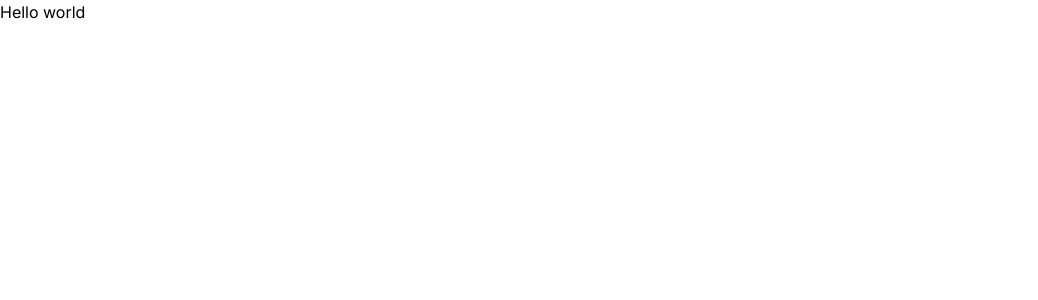
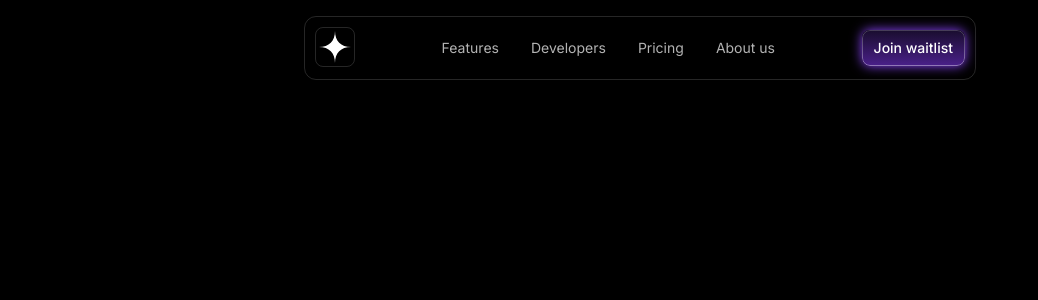
Before and after one commit to sujeethshingade/ai-startup-landingpage, a Next.js app: page / in a window 1280 px wide. Shown: the top 300 px of the page, without its empty margins (0-1038 px from the left). Built offline with nearby package versions, Linux system fonts and the light colour scheme.

Commit message:
add header

```diff
--- a/package.json
+++ b/package.json
@@ -15,7 +15,7 @@
     "next": "14.2.5",
     "react": "^18",
     "react-dom": "^18",
-    "tailwind-merge": "^2.4.0"
+    "tailwind-merge": "^2.5.2"
   },
   "devDependencies": {
     "@svgr/webpack": "^8.1.0",
--- a/src/app/layout.tsx
+++ b/src/app/layout.tsx
@@ -1,11 +1,12 @@
 import type { Metadata } from "next";
 import { Inter } from "next/font/google";
 import "./globals.css";
+import { twMerge } from "tailwind-merge";
 
 const inter = Inter({ subsets: ["latin"] });
 
 export const metadata: Metadata = {
-  title: "AI Startup Landing Page",
+  title: "Lite",
   description: "A landing page for an AI Startup",
 };
 
@@ -16,7 +17,9 @@
 }>) {
   return (
     <html lang="en">
-      <body className={inter.className}>{children}</body>
+      <body className={twMerge(inter.className, "bg-black", "text-white", "antialiased")}>
+      {children}
+      </body>
     </html>
   );
 }
--- a/src/app/page.tsx
+++ b/src/app/page.tsx
@@ -1,3 +1,7 @@
+import { Header } from "@/sections/Header";
+
 export default function Home() {
-  return <div>Hello world</div>;
+  return (
+    <Header />
+  );
 }
--- a/src/sections/Header.tsx
+++ b/src/sections/Header.tsx
@@ -1,3 +1,37 @@
+import LogoIcon from "../assets/logo.svg";
+import MenuIcon from "../assets/icon-menu.svg";
+
 export const Header = () => {
-  return <header>Header</header>;
+  return (
+    <header className="py-4 border-b border-white/15 md:border-none">
+      <div className="container">
+        <div className="flex justify-between items-center md:border border-white/15 md:p-2.5 rounded-xl max-w-2xl mx-auto">
+          <div>
+            <div className="border w-10 h-10 rounded-lg inline-flex justify-center items-center border-white/15">
+              <LogoIcon className="w-8 h-8" />
+            </div>
+          </div>
+          <div className="hidden md:block">
+            <nav className="flex gap-8 text-sm">
+              <a href="#" className=" text-white/70 hover:text-white transition">Features</a>
+              <a href="#" className=" text-white/70 hover:text-white transition">Developers</a>
+              <a href="#" className=" text-white/70 hover:text-white transition">Pricing</a>
+              <a href="#" className=" text-white/70 hover:text-white transition">About us</a>
+            </nav>
+          </div>
+          <div className="flex gap-4 items-center">
+            <button className="relative py-2 px-3 rounded-lg font-medium text-sm bg-gradient-to-b from-[#190D2E] to-[#4A208A] shadow-[0px_0px_12px_#8C45FF]">
+              <div className="absolute inset-0">
+                <div className="border border-white/20 absolute inset-0 rounded-lg [mask-image:linear-gradient(to_bottom,black,transparent)]"></div>
+                <div className="border border-white/40 absolute inset-0 rounded-lg [mask-image:linear-gradient(to_top,black,transparent)]"></div>
+                <div className="absolute rounded-lg inset-0 shadow-[0_0_10px_rgb(140,69,255,.7)_insert]"></div>
+              </div>
+              <span>Join waitlist</span>
+            </button>
+            <MenuIcon className="w-8 h-8 md:hidden" />
+          </div>
+        </div>
+      </div>
+    </header>
+  );
 };
```
Also changed, not shown: 1 other file (tests, documents, lock files or other folders).
